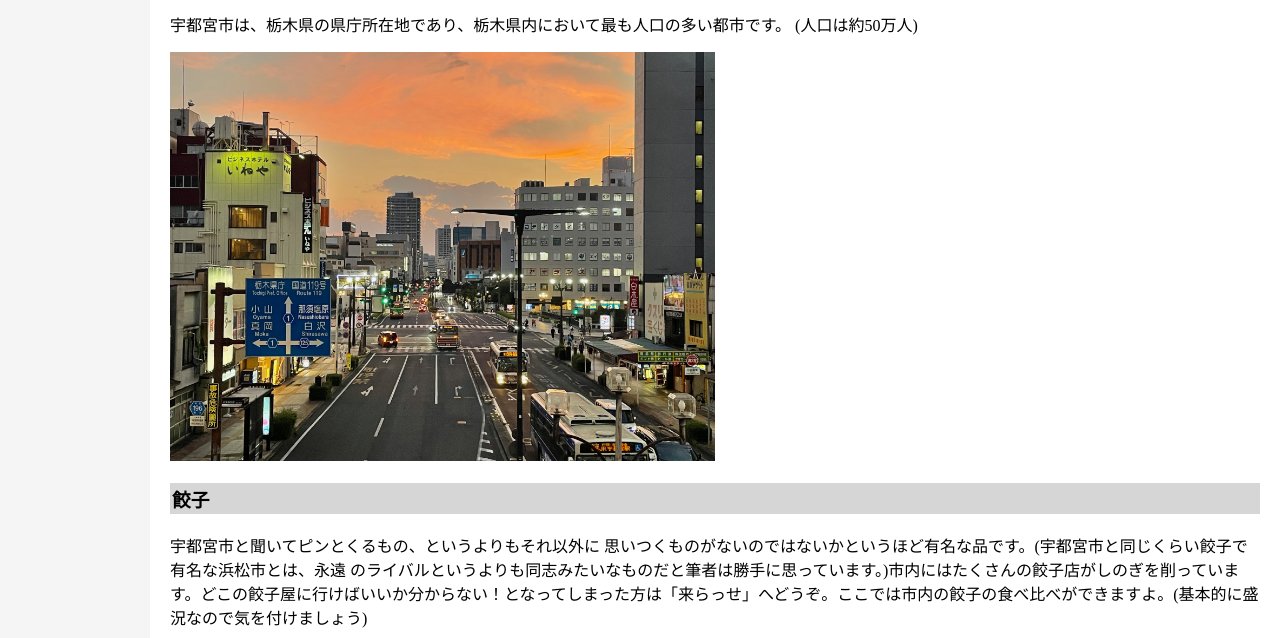
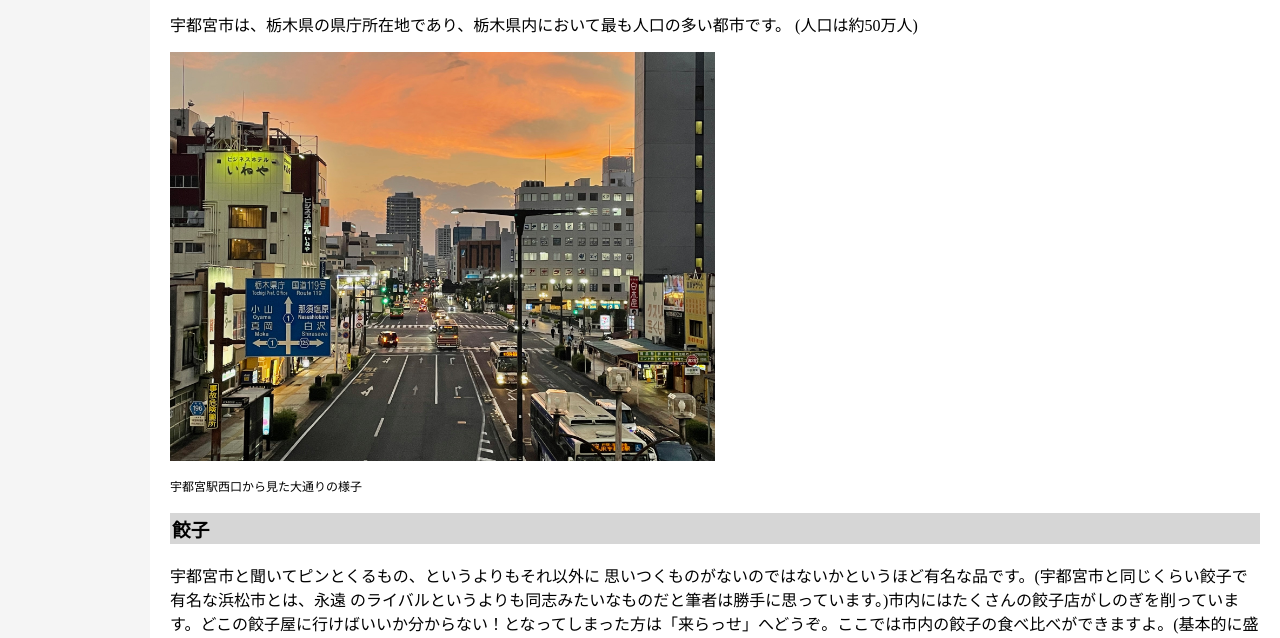
Before and after one commit to se18-1215/2025-cs1-e-class5-team7, a plain HTML site: page tochigi.html in a window 1280 px wide. Shown: the part 162-800 px from the top of the page. Drawn offline with Linux system fonts and the light colour scheme.

Commit message:
add coment

```diff
--- a/css/tochigi.css
+++ b/css/tochigi.css
@@ -31,3 +31,7 @@ body {
     display: flex;
     min-height: 100vh;
 }
+
+.coment {
+    font-size: 12px;
+}
--- a/tochigi.html
+++ b/tochigi.html
@@ -8,6 +8,7 @@
 </head>
 
 <body>
+
     <div class="sidebar">
         <h4>メニュー</h4>
         <ul>
@@ -30,6 +31,7 @@
         <div class="photo">
             <img src="宇都宮 大通り.jpg" alt="宇都宮駅西口から見た大通りの様子" width="50%" />
         </div>
+        <p class="coment">宇都宮駅西口から見た大通りの様子</p>
 
         <h3>餃子</h3>
         <div class="text">
```
